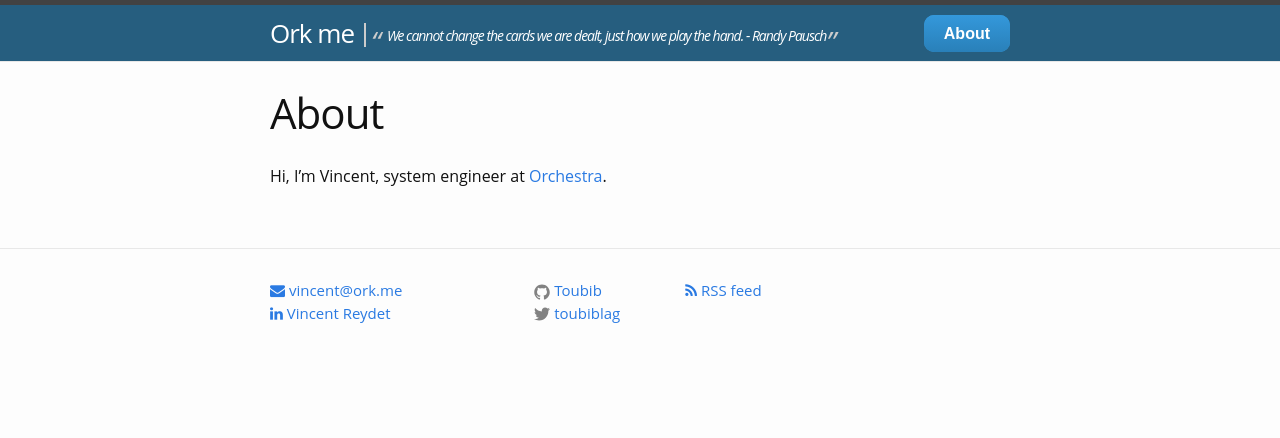
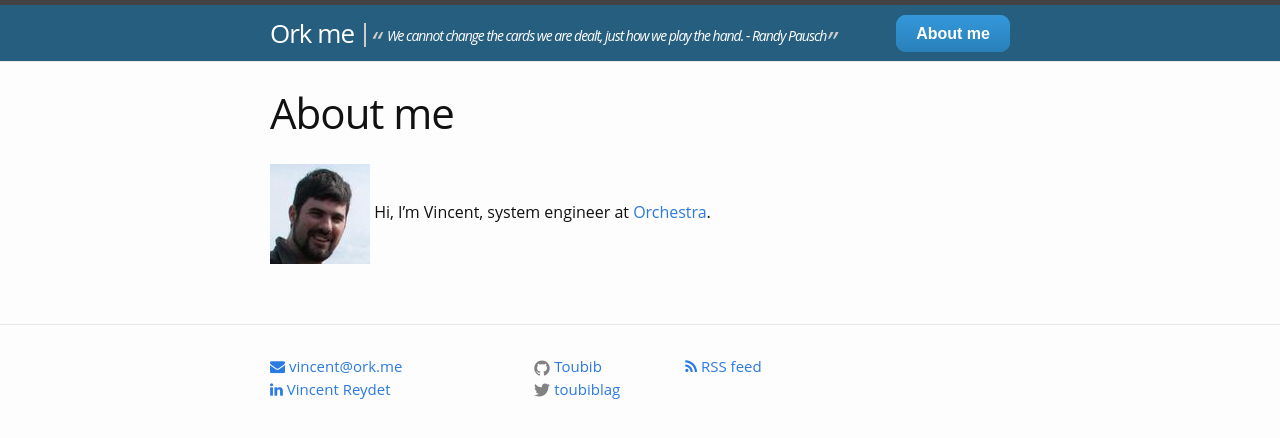
Before and after one commit to Toubib/blog.ork.me, a Jekyll site: the page built from about.md, in a window 1280 px wide. Shown: the top 438 px of the page. Built offline with Jekyll 4.4.1, drawn with Linux system fonts in a browser that asks for light colours; nearby versions of some CDN libraries.

Commit message:
Add a picture.

```diff
--- a/about.md
+++ b/about.md
@@ -1,7 +1,7 @@
 ---
 layout: page
-title: About
+title: About me
 permalink: /about/
 ---
 
-Hi, I'm Vincent, system engineer at [Orchestra](http://www.orchestra.eu).
+![Me](/pub/vincent.jpg) Hi, I'm Vincent, system engineer at [Orchestra](http://www.orchestra.eu).
```
Also changed, not shown: pub/vincent-ori.jpg (added), pub/vincent.jpg (added).
